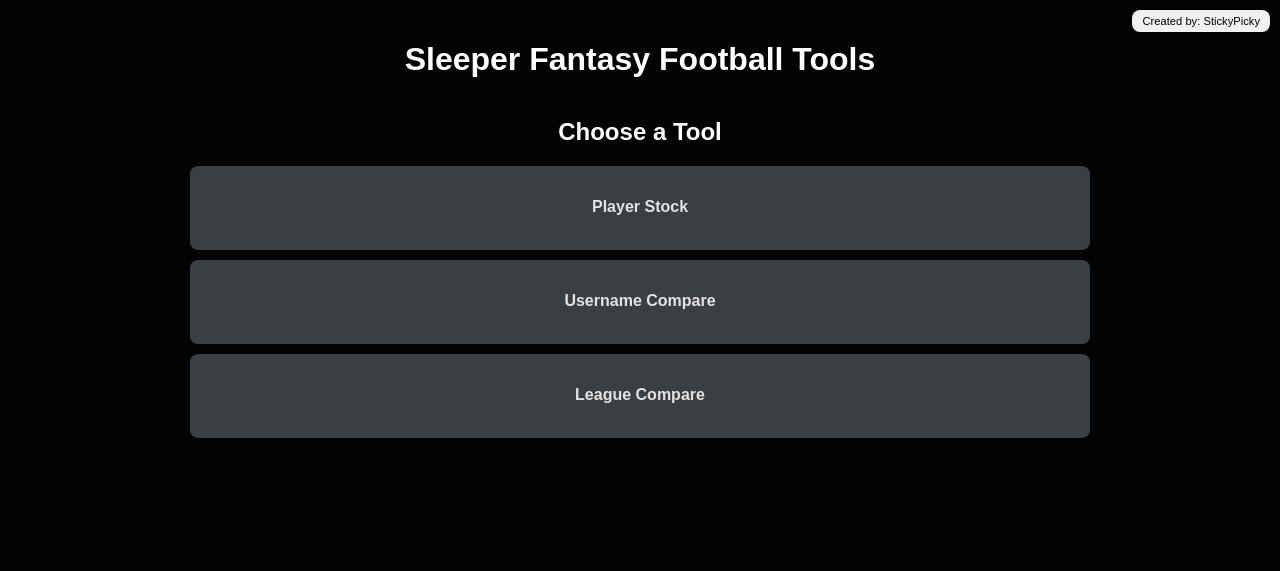
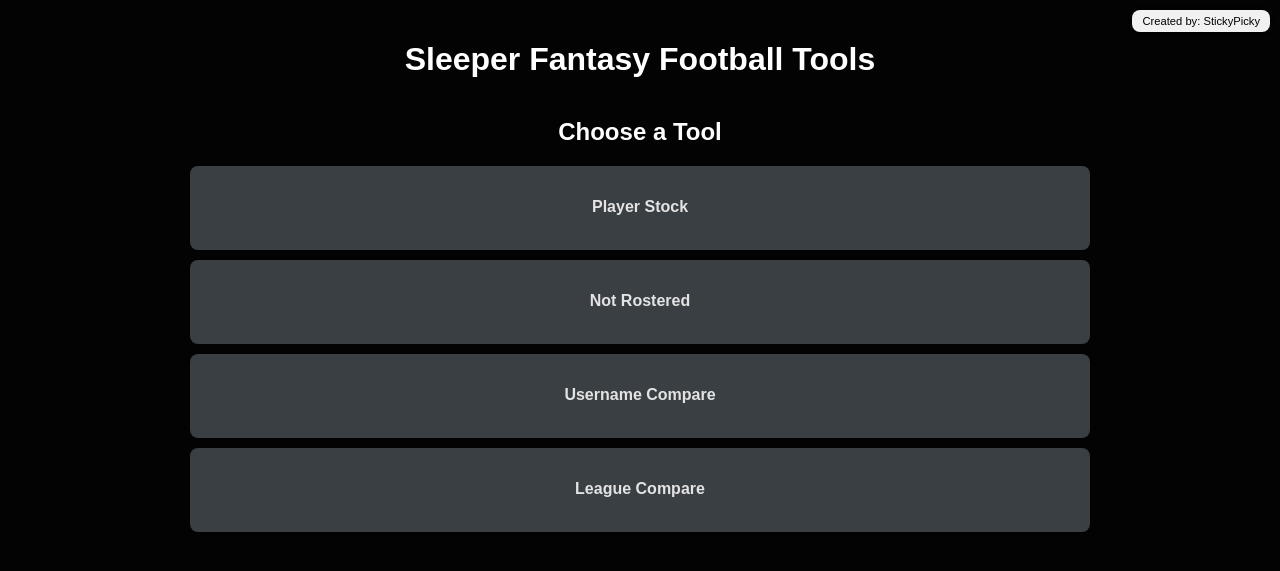
Before and after one commit to spickworth1991/SleeperTools, a Flask app: page / in a window 1280 px wide. Shown: the top 571 px of the page. Run offline with Flask 3, Linux system fonts and the light colour scheme.

Commit message:
Search Player working/ Testing Not Rostered

```diff
--- a/templates/home.html
+++ b/templates/home.html
@@ -17,8 +17,8 @@
         <li class="link-item">
           <a href="{{ url_for('index_page') }}" class="tool-link">Player Stock</a>
         </li>
-        <!-- <li class="link-item">
-          <a href="{{ url_for('not_rostered') }}" class="tool-link">Not Rostered</a> -->
+        <li class="link-item">
+          <a href="{{ url_for('not_rostered') }}" class="tool-link">Not Rostered</a>
         </li>
         <li class="link-item">
           <a href="{{ url_for('username_compare_page') }}" class="tool-link">Username Compare</a></li>
```
